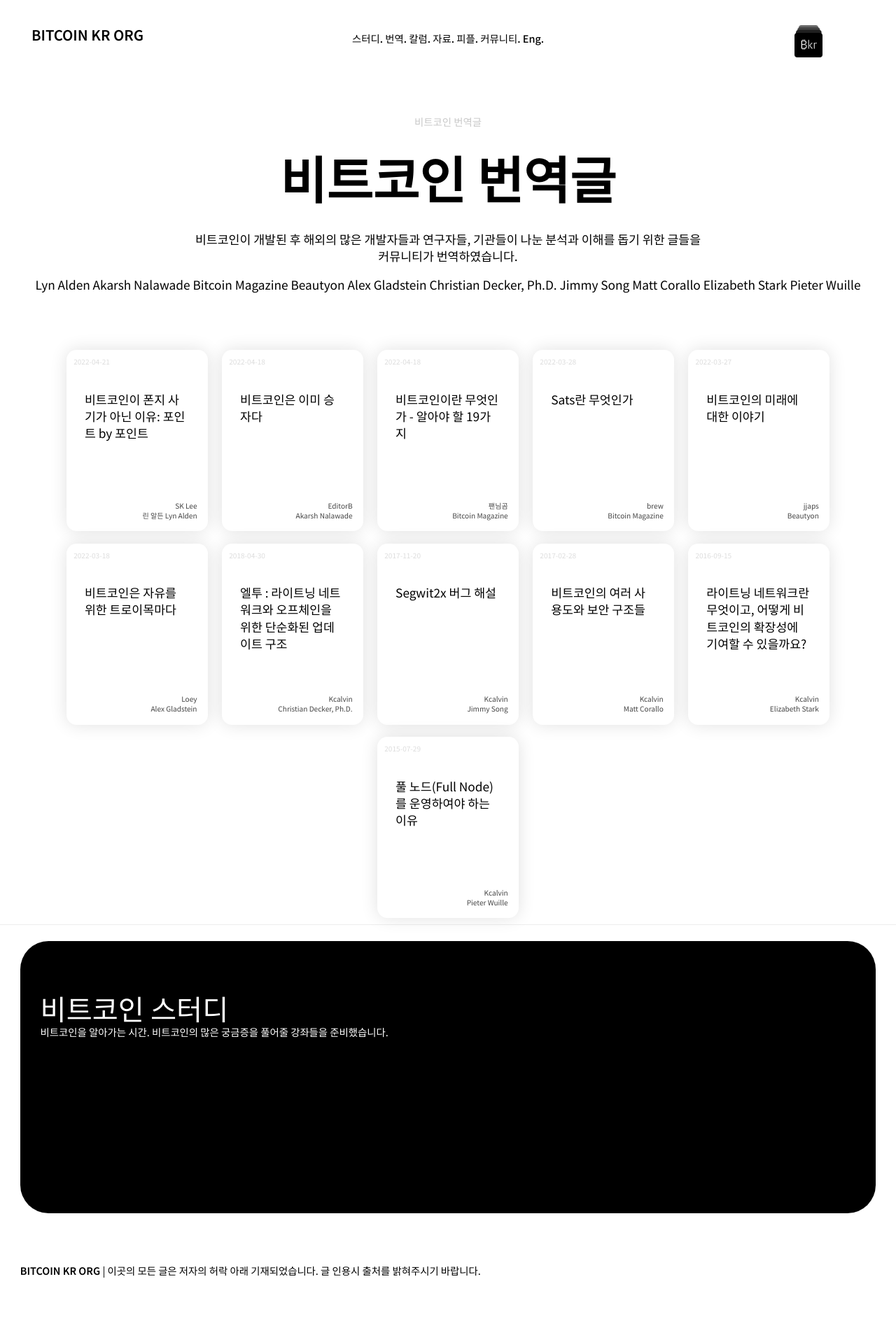
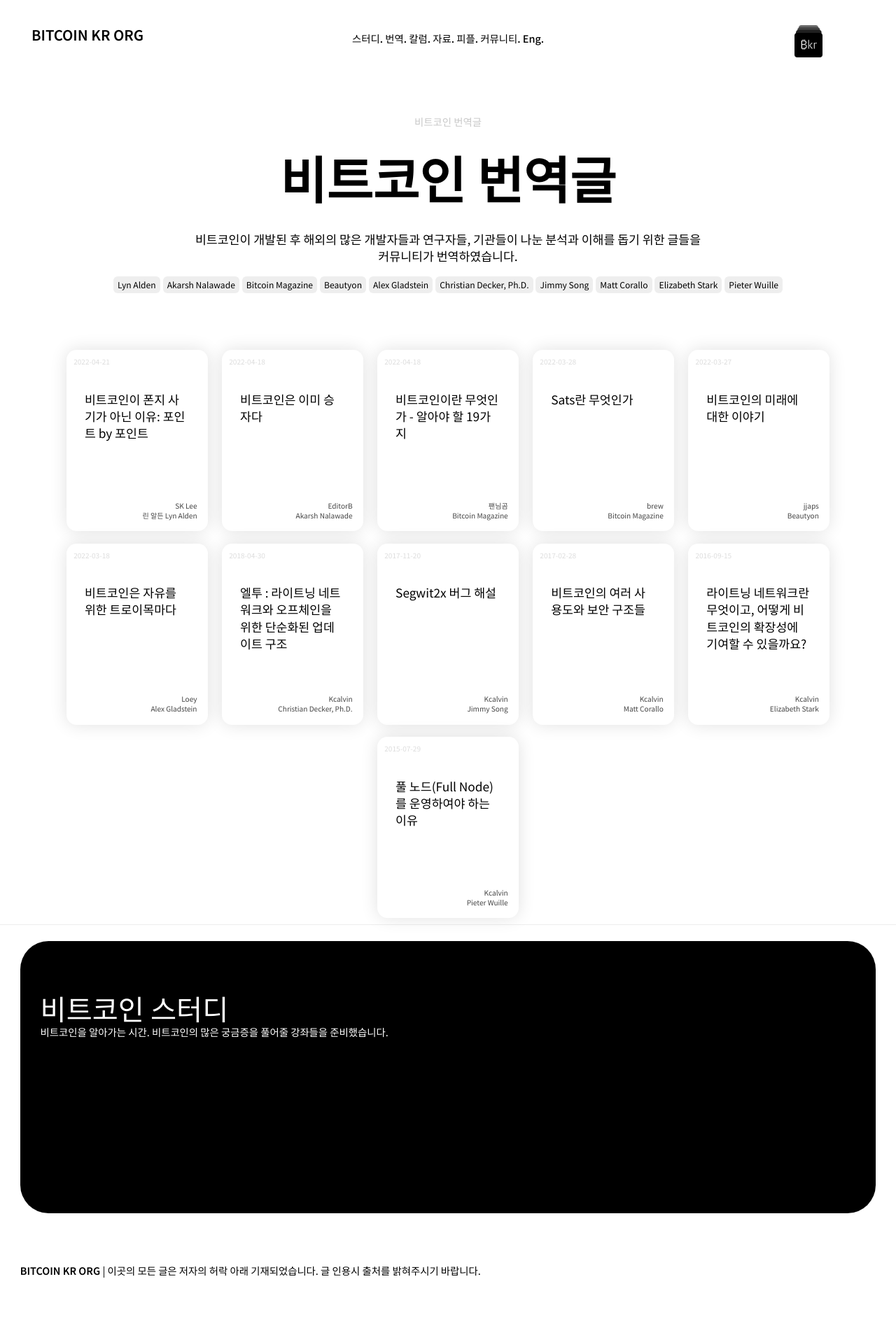
Before and after one commit to bitcoinkrorg/bitcoinkrorg.github.io, a Jekyll site: the page built from page_translation.html, in a window 1280 px wide. Shown: the whole page at 70% size. Built offline with Jekyll 4.4.1, drawn with Linux system fonts in a browser that asks for light colours.

Commit message:
style: authors

```diff
--- a/_sass/page.scss
+++ b/_sass/page.scss
@@ -264,3 +264,17 @@ article-list
 		}
 	}
 }
+.research-list {
+	h3 {
+		font-size: 1.6em;
+		padding: 0.7em 0 0.5em;
+	}
+}
+.original_authors {
+	display: inline-block;
+	font-size: 0.7em;
+	padding: .3em .5em;
+	background-color: #eeeeee;
+	border-radius: .5em;
+	vertical-align: top;
+}
```
